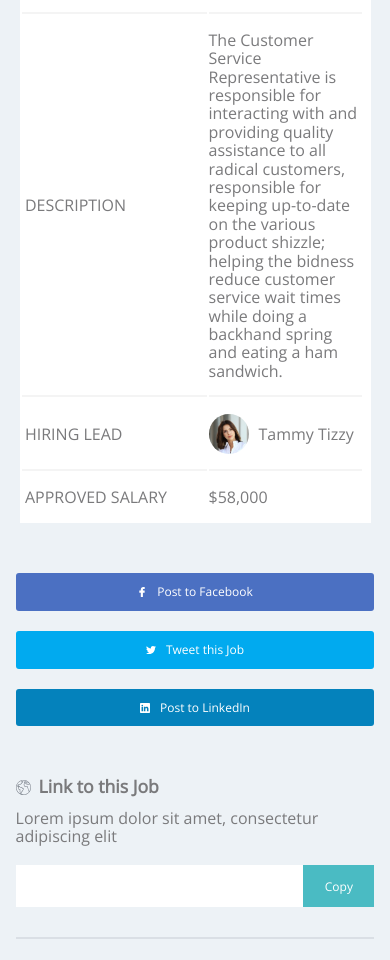
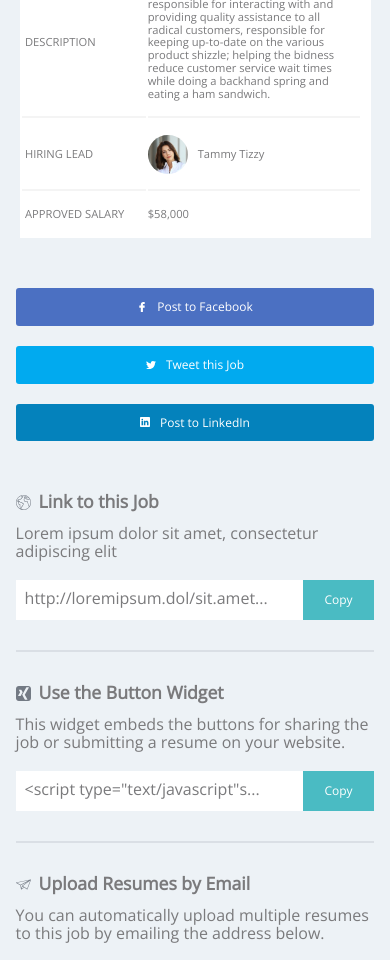
Before and after one commit to cah2858/ch-comp-challenge-3, a plain HTML site: page index.html in a window 390 px wide. Shown: the part 1040-2000 px from the top of the page. Drawn offline with nearby package versions, Linux system fonts and the light colour scheme.

Commit message:
Add placeholder text in links section

```diff
--- a/index.html
+++ b/index.html
@@ -197,7 +197,7 @@
         </div>
         <p class="links-words">Lorem ipsum dolor sit amet, consectetur adipiscing elit</p>
         <div class="links-input-and-btn">
-          <input class="links-input" type="text">
+          <div class="links-input">http://loremipsum.dol/sit.amet...</div>
           <button class="links-btn" tabindex="39">Copy</button>
         </div>
       </div>
@@ -208,7 +208,7 @@
         </div>
         <p class="links-words">This widget embeds the buttons for sharing the job or submitting a resume on your website.</p>
         <div class="links-input-and-btn">
-          <input class="links-input" type="text">
+          <div class="links-input">&lt;script type="text/javascript"s...</div>
           <button class="links-btn" tabindex="38">Copy</button>
         </div>
       </div>
@@ -218,7 +218,7 @@
           <h4 class="links-title">Upload Resumes by Email</h4>
         </div>
         <p class="links-words">You can automatically upload multiple resumes to this job by emailing the address below.</p>
-          <input class="links-input upload-resume-input" type="text">
+          <div class="links-input upload-resume-input">tammytizzy@gmail.com</div>
         </div>
       </div>
     </aside>
--- a/styles.css
+++ b/styles.css
@@ -470,8 +470,8 @@ h1 {
 
 .flex-wrapper {
   display: flex;
-  padding: 11% 0 13% 8%;
-  width: 100%;
+  padding: 11% 20px 13% 8%;
+  width: 90%;
 }
 
 .single-chart {
@@ -755,10 +755,16 @@ td {
 }
 
 .links-input {
-  border: none;
   height: 40px;
   margin: 0;
   width: 80%;
+  background-color: #ffffff;
+  color: #7a7a7c;
+  white-space: nowrap;
+  overflow: hidden;
+  text-overflow: ellipsis;
+  padding: 9px;
+  box-sizing: border-box;
 }
 
 .links-btn {
@@ -766,7 +772,7 @@ td {
   border: none;
   color: #ffffff;
   font-size: .75rem;
-  height: 42px;
+  height: 40px;
   margin: 0;
   width: 20%;
 }
@@ -978,4 +984,14 @@ td {
   .bar-graph {
     padding-top: 20px;
   }
+
+  .table-item-left {
+    font-size: .7rem;
+    width: 36%;
+  }
+
+.table-item-right {
+    font-size: .7rem;
+    width: 95%;
+  }
 }
```
